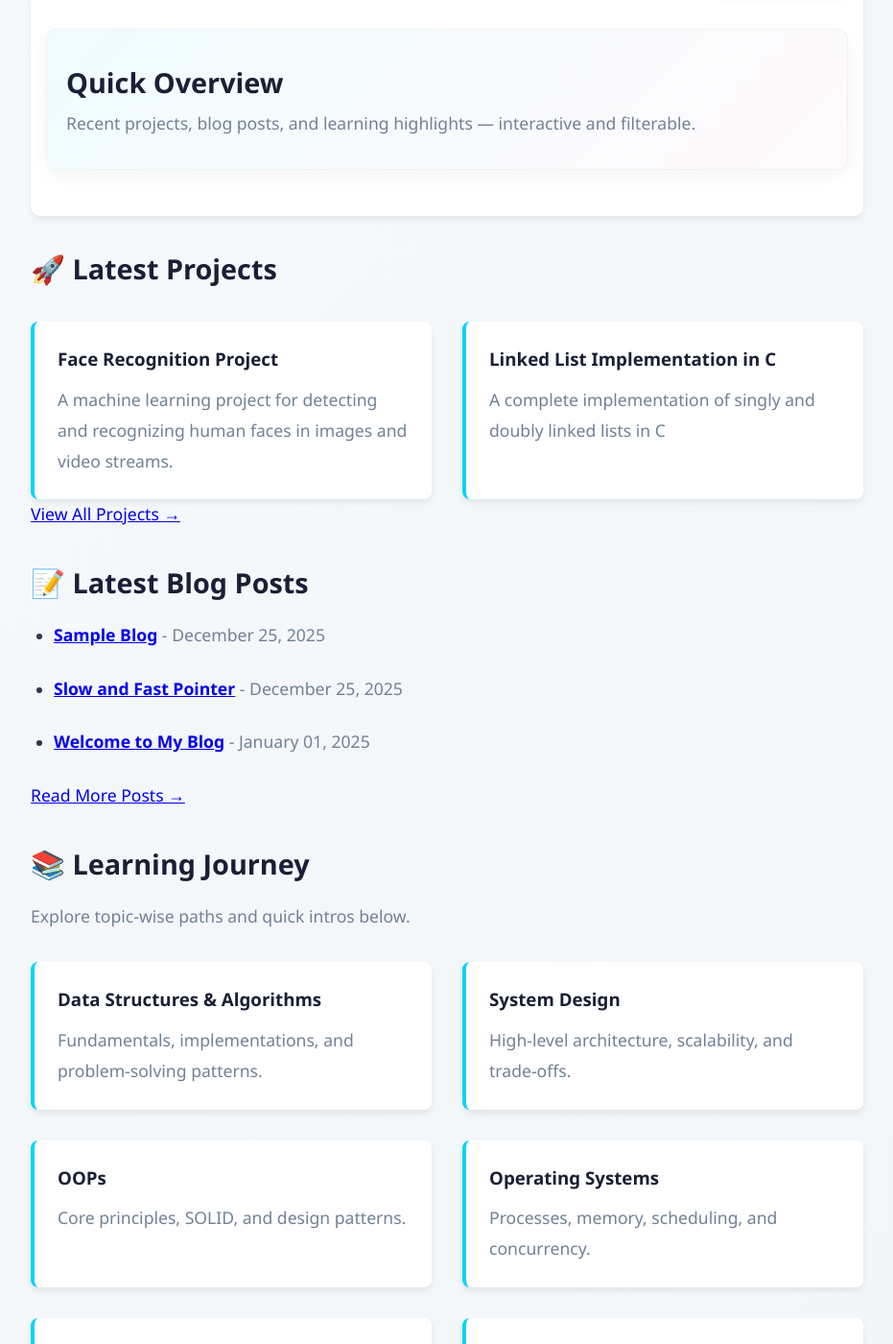
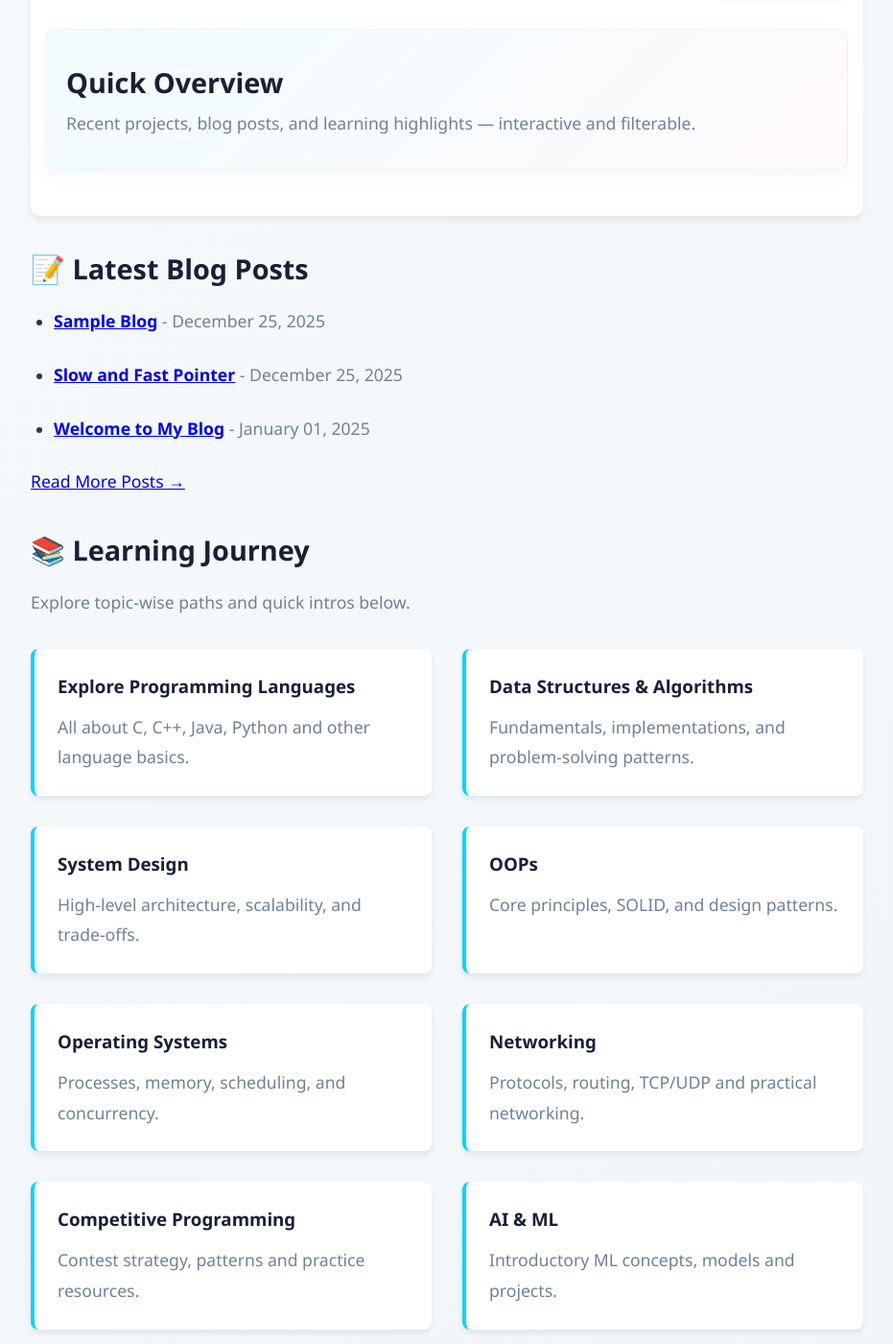
Before and after one commit to calculusphile/calculusphile.github.io, a Jekyll site: the page built from index.md, in a window 1280 px wide and 1400 px high, scrolled down 516 px. Shown: the whole window at 96% size, without its empty margins (174-1105 px from the left). Built offline with Jekyll 4.4.1, drawn with Linux system fonts in a browser that asks for light colours; some of the changed text lies outside the part shown.

Commit message:
index home page updated

```diff
--- a/index.md
+++ b/index.md
@@ -17,19 +17,16 @@
         <div class="hf-tab active" data-target="overview">Overview</div>
         <div class="hf-tab" data-target="activity">Activity</div>
     </div>
-
     <div class="home-search">
         <input id="home-search" type="search" placeholder="Search projects & posts..." aria-label="Search" />
         <a href="{{ '/projects' | relative_url }}" role="button">All Projects</a>
     </div>
-
     <div id="overview" class="hf-panel active">
         <div class="blog-hero">
             <h2>Quick Overview</h2>
             <p>Recent projects, blog posts, and learning highlights — interactive and filterable.</p>
         </div>
     </div>
-
     <div id="activity" class="hf-panel">
         <div class="activity-list">
             <div class="col">
@@ -55,21 +52,6 @@
     </div>
 </div>
 
-## 🚀 Latest Projects
-
-<div class="projects-list">
-    {% for project in site.projects limit: 3 %}
-    <div class="project-card">
-        <h3><a href="{{ project.url }}">{{ project.title }}</a></h3>
-        {% if project.description %}
-            <p>{{ project.description }}</p>
-        {% endif %}
-    </div>
-    {% endfor %}
-</div>
-
-
-[View All Projects →]({{ '/projects' | relative_url }})
 
 
 ## 📝 Latest Blog Posts
@@ -86,6 +68,10 @@
 Explore topic-wise paths and quick intros below.
 
 <div class="projects-list">
+    <div class="project-card">
+        <h3><a href="{{ '/learning/programming-language/' | relative_url }}">Explore Programming Languages</a></h3>
+        <p>All about C, C++, Java, Python and other language basics.</p>
+    </div>
     <div class="project-card">
         <h3><a href="{{ '/learning/dsa/' | relative_url }}">Data Structures & Algorithms</a></h3>
         <p>Fundamentals, implementations, and problem-solving patterns.</p>
@@ -114,10 +100,29 @@
                 <h3><a href="{{ '/learning/ai-ml/' | relative_url }}">AI & ML</a></h3>
                 <p>Introductory ML concepts, models and projects.</p>
     </div>
+    <div class="project-card">
+                <h3><a href="{{ '/learning/data-plane/' | relative_url }}">Data Plane Development</a></h3>
+                <p>Data Plane Products Development and projects.</p>
+    </div>
 </div>
 
 [Explore full learning index →]({{ '/learning' | relative_url }})
 
+## 🚀 Latest Projects
+
+<div class="projects-list">
+    {% for project in site.projects limit: 3 %}
+    <div class="project-card">
+        <h3><a href="{{ project.url }}">{{ project.title }}</a></h3>
+        {% if project.description %}
+            <p>{{ project.description }}</p>
+        {% endif %}
+    </div>
+    {% endfor %}
+</div>
+
+
+[View All Projects →]({{ '/projects' | relative_url }})
 
 ## CSE BTech Curriculum
 
```
